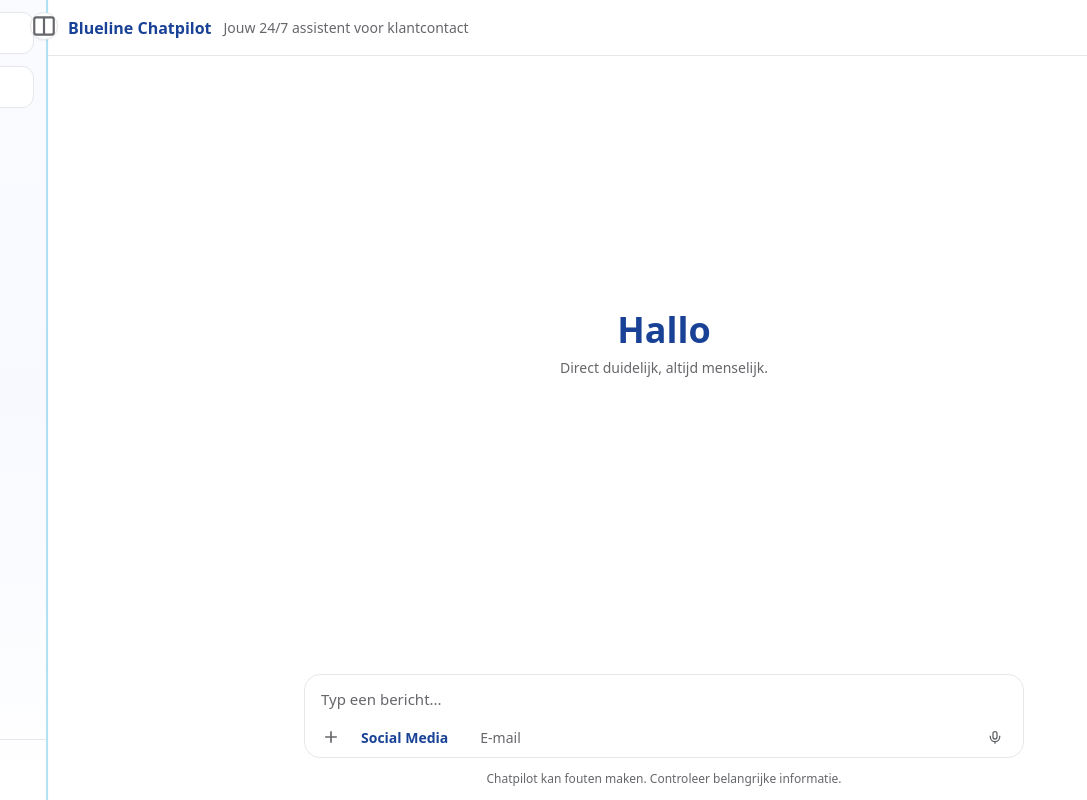
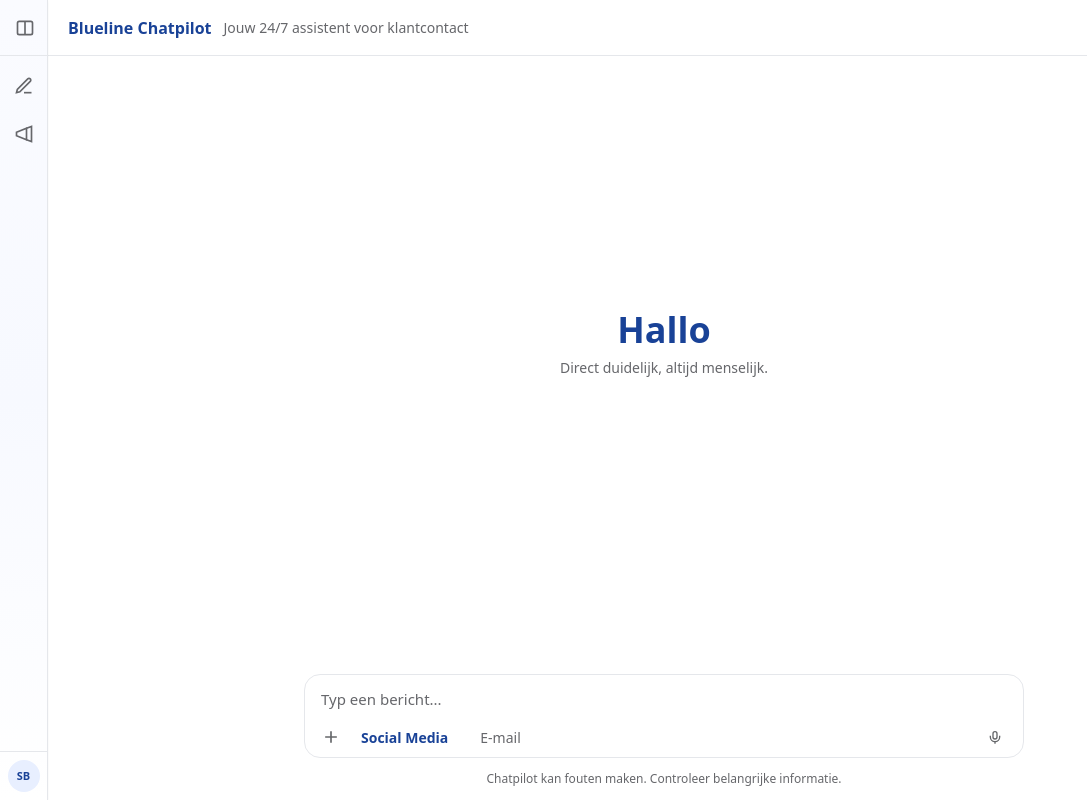
Before and after one commit to Blueline118/Blueline_chatpilotv2, a React (Vite) app: page / in a window 1280 px wide. Both pictures are taken after a click on the button 252 px from the left and 26 px from the top of the page. Shown: the whole page, without its empty margins (0-1087 px from the left). Built offline with nearby package versions, Linux system fonts and the light colour scheme.

Commit message:
commit mijn changes

```diff
--- a/src/components/BluelineChatpilot.jsx
+++ b/src/components/BluelineChatpilot.jsx
@@ -109,48 +109,65 @@ function CopyButton({ id, text, onCopied, isCopied }) {
 }
 
 /******************** Sidebar (desktop) ********************/
-function AppSidebar({ open, onToggleSidebar, onToggleFeed, feedOpen, onNewChat }) {
-  const items = getSidebarItems();
+function AppSidebar({
+  open,              // ← boolean: true = expanded, false = collapsed
+  onToggleSidebar,   // ← functie: toggelt open/close
+  onToggleFeed,      // ← functie: toggelt insights-lijst
+  feedOpen,          // ← boolean: insights open/close
+  onNewChat,         // ← functie: start nieuwe chat
+}) {
+  const items = [
+    { title: "Customer Care trend: AI hand-offs", summary: "Waarom dit relevant is voor supportteams.", source: "CX Today", date: "2025-08-31" },
+    { title: "Retourbeleid optimaliseren", summary: "Best practices rond retouren.", source: "E-commerce NL", date: "2025-08-29" },
+    { title: "Bezorging & transparency", summary: "Heldere updates verminderen druk.", source: "Logistiek Pro", date: "2025-08-27" },
+  ];
+
   return (
     <aside
       className={cx(
-        "hidden md:flex fixed left-0 top-0 bottom-0 z-40 w-64 border-r-2 border-[#04a0de]/30",
-        "bg-gradient-to-b from-[#fafbff] via-[#f7f9ff] to-white",
-        "flex-col will-change-transform shadow-sm"
+        "hidden md:flex fixed left-0 top-0 bottom-0 z-30",
+        "border-r border-gray-200 bg-gradient-to-b from-[#fafbff] via-[#f7f9ff] to-white",
+        "transition-all duration-300 ease-out shadow-sm",
+        open ? "w-64" : "w-12"                                   // ← 256px vs 48px
       )}
-      style={{
-        transform: open ? "translateX(0)" : "translateX(calc(-100% + 3rem))",
-        transition: "transform 300ms"
-      }}
+      aria-label="Zijbalk"
     >
-      {/* Top toggle (modern split-pane icoon) */}
+      {/* Header + embedded toggle */}
+      <div className="w-full">
+        <div className="h-14 flex items-center justify-end px-2 border-b border-gray-200">
           <button
             type="button"
             onClick={onToggleSidebar}
-        className="absolute top-3 -right-3 h-7 w-7 rounded-full shadow-sm bg-white text-[#66676b] hover:text-[#194297] border border-gray-200 grid place-items-center"
+            className="h-7 w-7 rounded-md text-[#66676b] hover:text-[#194297] inline-flex items-center justify-center"
             aria-label={open ? "Zijbalk verbergen" : "Zijbalk tonen"}
+            title={open ? "Zijbalk verbergen" : "Zijbalk tonen"}
           >
-        <svg viewBox="0 0 24 24" className="w-4.5 h-4.5" fill="none" stroke="currentColor" strokeWidth="2">
+            {/* modern split-pane icoon (GPT-achtig) */}
+            <svg viewBox="0 0 24 24" className="w-5 h-5" fill="none" stroke="currentColor" strokeWidth="2">
               <rect x="3" y="4" width="18" height="16" rx="2" />
               <line x1="12" y1="4" x2="12" y2="20" />
             </svg>
           </button>
+        </div>
 
-      {/* Acties */}
-      <nav className="p-3 flex-1 overflow-y-auto space-y-3">
+        {/* Content */}
+        {open ? (
+          /* Uitgeklapt: volledige knoppen en lijst */
+          <nav className="px-2 pt-3 pb-3 space-y-3 overflow-y-auto">
             {/* Nieuwe chat */}
             <button
               type="button"
               onClick={onNewChat}
-          className="w-full flex items-center gap-2 px-3 py-2 rounded-xl border border-gray-200 bg-white hover:shadow-[0_6px_18px_rgba(25,66,151,0.08)] text-[#194297]"
+              className="w-full flex items-center gap-2 px-3 py-2 rounded-xl border border-gray-200 bg-white text-[#194297] hover:shadow-[0_6px_18px_rgba(25,66,151,0.08)]"
             >
+              {/* pen/pad icoon */}
               <svg viewBox="0 0 24 24" className="w-5 h-5" fill="none" stroke="currentColor" strokeWidth="2" strokeLinecap="round" strokeLinejoin="round">
                 <path d="M12 20h9"/><path d="M16.5 3.5a2.121 2.121 0 013 3L7 19l-4 1 1-4 12.5-12.5z"/>
               </svg>
               <span className="font-medium">Nieuwe chat</span>
             </button>
 
-        {/* Insights (zonder open/dicht label) */}
+            {/* Insights (geen “open/dicht” label meer) */}
             <button
               type="button"
               onClick={onToggleFeed}
@@ -164,7 +181,7 @@ function AppSidebar({ open, onToggleSidebar, onToggleFeed, feedOpen, onNewChat }
 
             {feedOpen && (
               <div className="ml-1 mt-2 space-y-2">
-            {items.slice(0,3).map((it, i) => (
+                {items.slice(0, 3).map((it, i) => (
                   <article key={i} className="rounded-lg border border-gray-200 bg-white p-3 hover:shadow-[0_6px_18px_rgba(25,66,151,0.08)]">
                     <div className="text-sm font-semibold text-[#194297]">{it.title}</div>
                     <p className="text-xs text-[#66676b] mt-1">{it.summary}</p>
@@ -174,15 +191,52 @@ function AppSidebar({ open, onToggleSidebar, onToggleFeed, feedOpen, onNewChat }
               </div>
             )}
           </nav>
+        ) : (
+          /* Ingeklapt: alleen icoon-rail */
+          <nav className="pt-3 pb-3 flex flex-col items-center gap-3 overflow-y-auto">
+            <button
+              type="button"
+              onClick={onNewChat}
+              className="h-9 w-9 grid place-items-center rounded-lg hover:bg-gray-100 text-[#66676b] hover:text-[#194297]"
+              aria-label="Nieuwe chat"
+              title="Nieuwe chat"
+            >
+              <svg viewBox="0 0 24 24" className="w-5 h-5" fill="none" stroke="currentColor" strokeWidth="2">
+                <path d="M12 20h9"/><path d="M16.5 3.5a2.121 2.121 0 013 3L7 19l-4 1 1-4 12.5-12.5z"/>
+              </svg>
+            </button>
+
+            <button
+              type="button"
+              onClick={onToggleFeed}
+              className="h-9 w-9 grid place-items-center rounded-lg hover:bg-gray-100 text-[#66676b] hover:text-[#194297]"
+              aria-label="Insights"
+              title="Insights"
+            >
+              <svg viewBox="0 0 24 24" className="w-5 h-5" fill="none" stroke="currentColor" strokeWidth="2">
+                <path d="M3 10l12-5v14L3 14z"/><path d="M15 5l6-2v18l-6-2"/>
+              </svg>
+            </button>
+          </nav>
+        )}
 
         {/* Profiel onderaan */}
-      <div className="mt-auto p-3 border-t border-gray-200">
+        <div className="absolute left-0 right-0 bottom-0 border-t border-gray-200">
+          {open ? (
+            <div className="p-3">
               <div className="flex items-center gap-3">
                 <div className="w-9 h-9 rounded-full bg-[#e8efff] grid place-items-center text-[#194297] font-semibold">SB</div>
                 <div>
                   <div className="text-sm font-medium text-[#194297]">Samir Bouchdak</div>
                   <div className="text-[11px] text-[#66676b]">Profiel actief</div>
                 </div>
+              </div>
+            </div>
+          ) : (
+            <div className="h-12 flex items-center justify-center">
+              <div className="w-8 h-8 rounded-full bg-[#e8efff] grid place-items-center text-[#194297] text-[11px] font-semibold">SB</div>
+            </div>
+          )}
         </div>
       </div>
     </aside>
```
Lines whose indentation alone changed are shown as unchanged.
